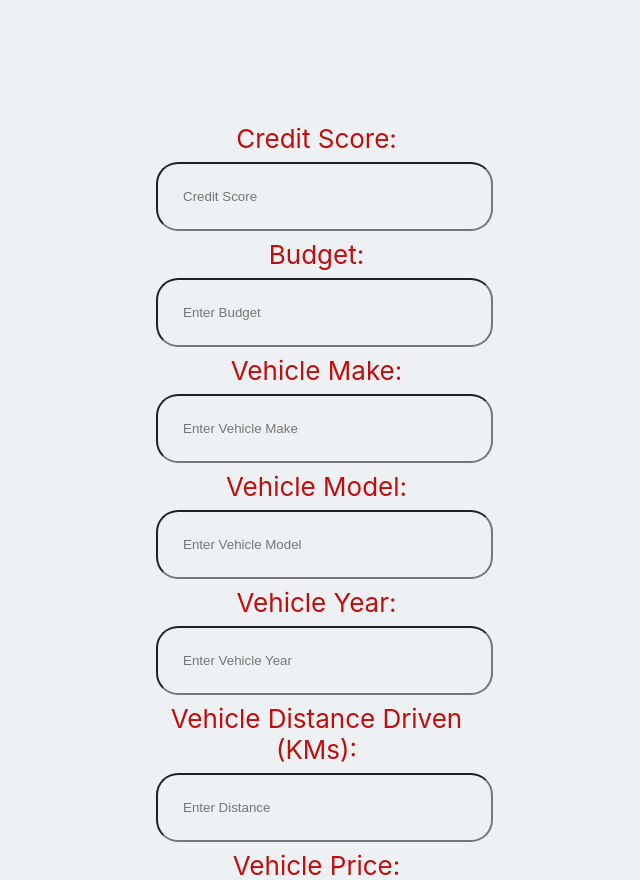
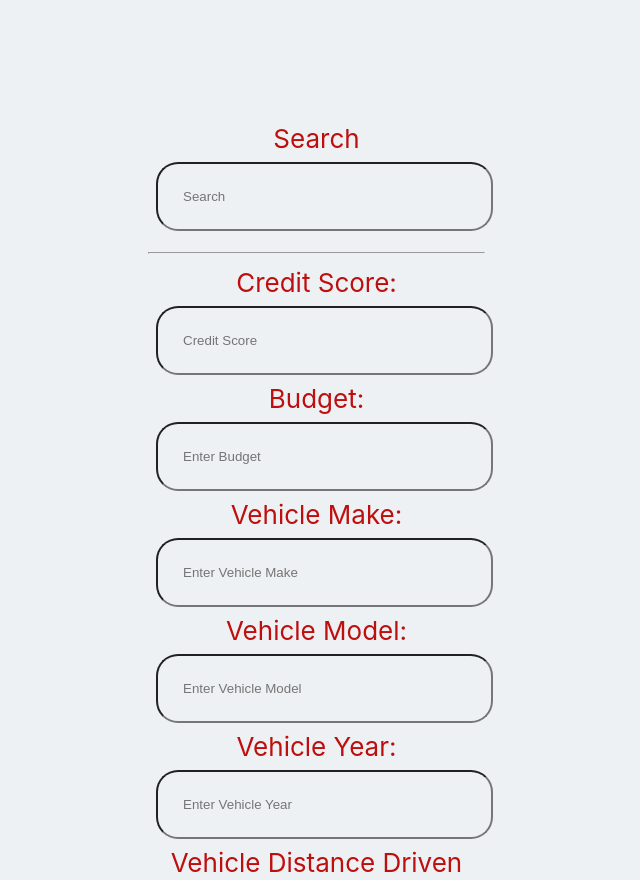
Before and after one commit to grimm-auto-finance/frontend, a React (Vite) app: page / in a window 1280 px wide. Shown: the part 1100-1980 px from the top of the page, without its empty margins (302-942 px from the left). Built offline with nearby package versions, Linux system fonts and the light colour scheme.

Commit message:
fix: re-add search

```diff
--- a/src/App.css
+++ b/src/App.css
@@ -55,7 +55,8 @@ form {
 
 input[type="text"],
 input[type="password"],
-input[type="number"] {
+input[type="number"],
+input[type="search"] {
   background: rgba(250, 247, 247, 0);
   width: 100%;
   margin: 8px 8px;
--- a/src/components/Search.tsx
+++ b/src/components/Search.tsx
@@ -6,23 +6,28 @@ const Search = () => {
   const [searchResults, setSearchResults] = useState<Car[]>([]);
 
   return (
-    <div className="m-4 mb-8">
+    <>
+      <div className="flex items-center mb-5 inline-block">
+        <label className="inline-block w-auto mr-6 text-start">Search</label>
+        <div className="flex-1 py-2 border-b-2 border-red-300 text-end">
           <input
-        className="rounded-3xl border-2 p-4"
-        id="Budget"
+            id="Search"
             type="search"
             placeholder="Search"
+            name="search"
             onChange={async (input) =>
               setSearchResults(await fetchSearchResults(input.target.value))
             }
             required
           />
+        </div>
+      </div>
       {searchResults.map((car, i) => (
         <div className="bg-white m-4 border-2 rounded-md" key={i}>
           {car.year} {car.make} {car.model}
         </div>
       ))}
-    </div>
+    </>
   );
 };
 
--- a/src/components/UserForm.tsx
+++ b/src/components/UserForm.tsx
@@ -1,4 +1,5 @@
 import { useState } from "react";
+import Search from "./Search";
 
 const UserForm = () => {
   const [creditScore, setCreditScore] = useState(0);
@@ -38,6 +39,8 @@ const UserForm = () => {
     <div className="bg-gray-100 pb-32">
       <div>
         <form onSubmit={handleSubmit}>
+          <Search />
+          <hr className="border-b-2 border-t-0 my-16 border-red-300" />
           <div className="flex items-center mb-5 inline-block">
             <label className="inline-block w-auto mr-6 text-start">
               {" "}
@@ -58,7 +61,10 @@ const UserForm = () => {
           </div>
 
           <div className="flex items-center mb-5 inline-block ">
-            <label className="inline-block w-auto mr-6 text-start"> Budget: </label>
+            <label className="inline-block w-auto mr-6 text-start">
+              {" "}
+              Budget:{" "}
+            </label>
             <div className="flex-1 py-2 border-b-2 border-red-300 text-end">
               <input
                 id="Budget"
```
Lines whose indentation alone changed are shown as unchanged.
